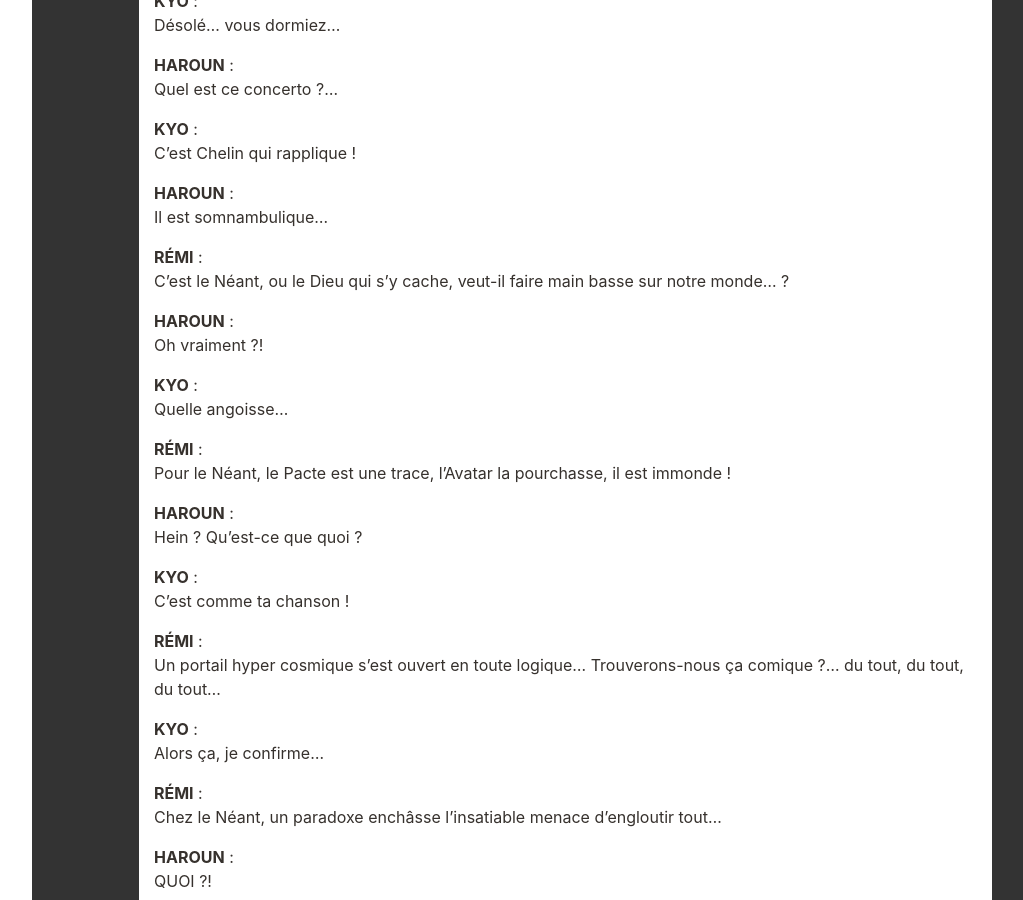
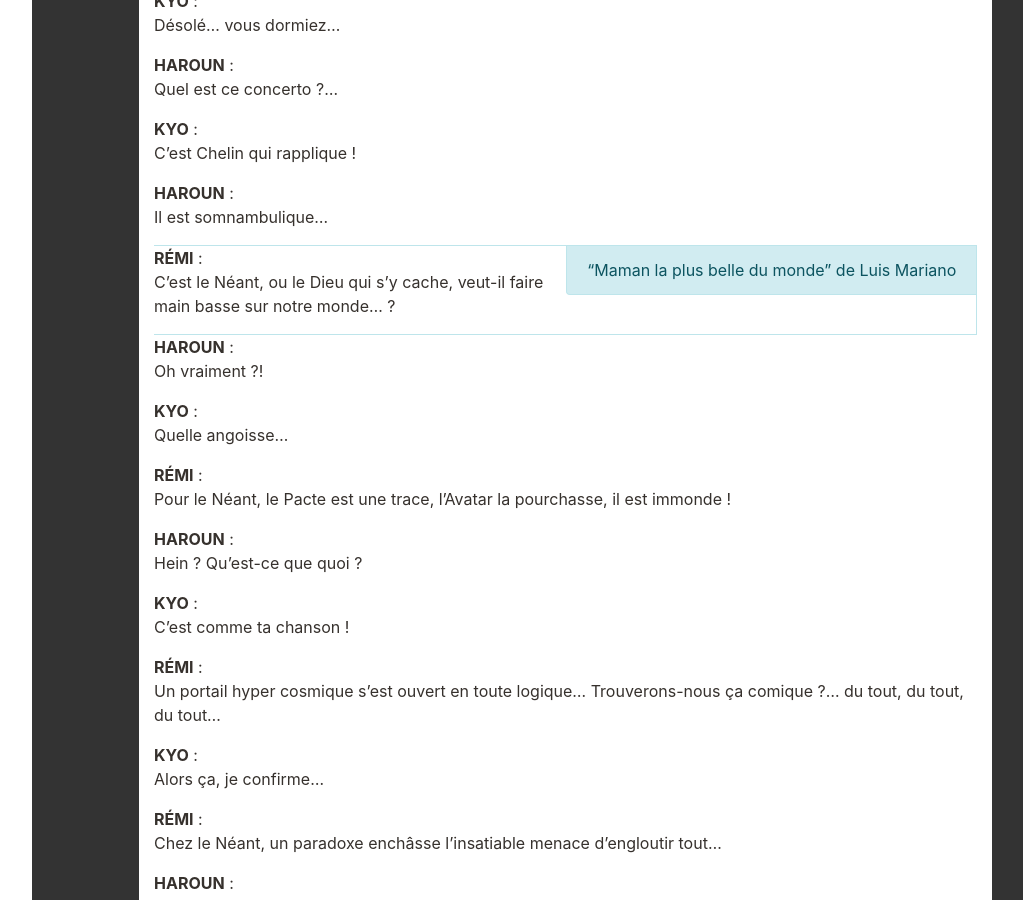
Before and after one commit to Neamar/sagas-mp3, a Jekyll site: the page built from Reflets/Reflets-17.html, in a window 1280 px wide and 900 px high, scrolled down 71819 px. Shown: the whole window, without its empty margins (181-1204 px from the left). Built offline with Jekyll 4.4.1, drawn with Linux system fonts in a browser that asks for light colours; comment, search, counter and statistics services are not loaded.

Commit message:
Update Reflets-17.html
Référence à Luis Mariano par Rémi Chelin

```diff
--- a/Reflets/Reflets-17.html
+++ b/Reflets/Reflets-17.html
@@ -1130,7 +1130,7 @@ KYO : Désolé… vous dormiez…
 HAROUN : Quel est ce concerto ?…
 KYO : C'est Chelin qui rapplique !
 HAROUN : Il est somnambulique…
-RÉMI : C'est le Néant, ou le Dieu qui s'y cache, veut-il faire main basse sur notre monde…?
+RÉMI : C'est le Néant, ou le Dieu qui s'y cache, veut-il faire main basse sur notre monde…?REF: "Maman la plus belle du monde" de Luis Mariano
 HAROUN : Oh vraiment ?!
 KYO : Quelle angoisse…
 RÉMI : Pour le Néant, le Pacte est une trace, l'Avatar la pourchasse, il est immonde !
```
